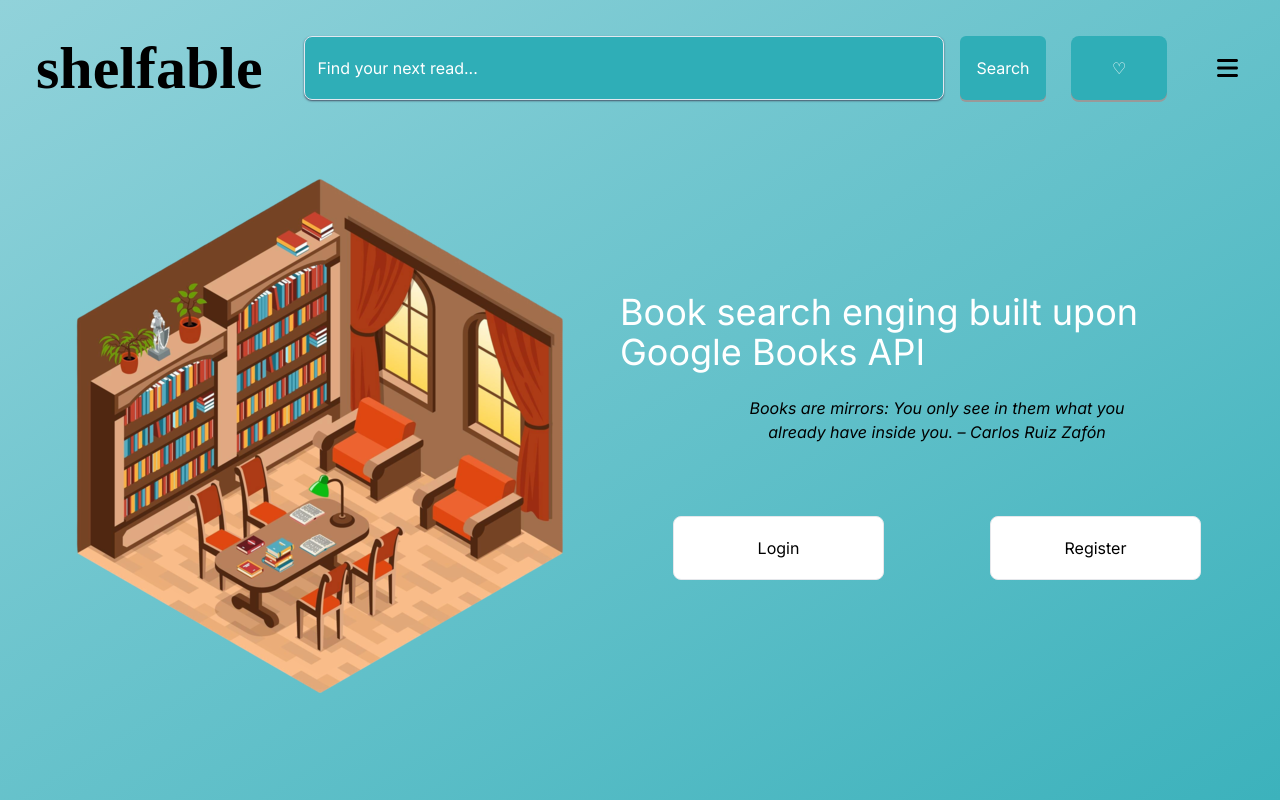
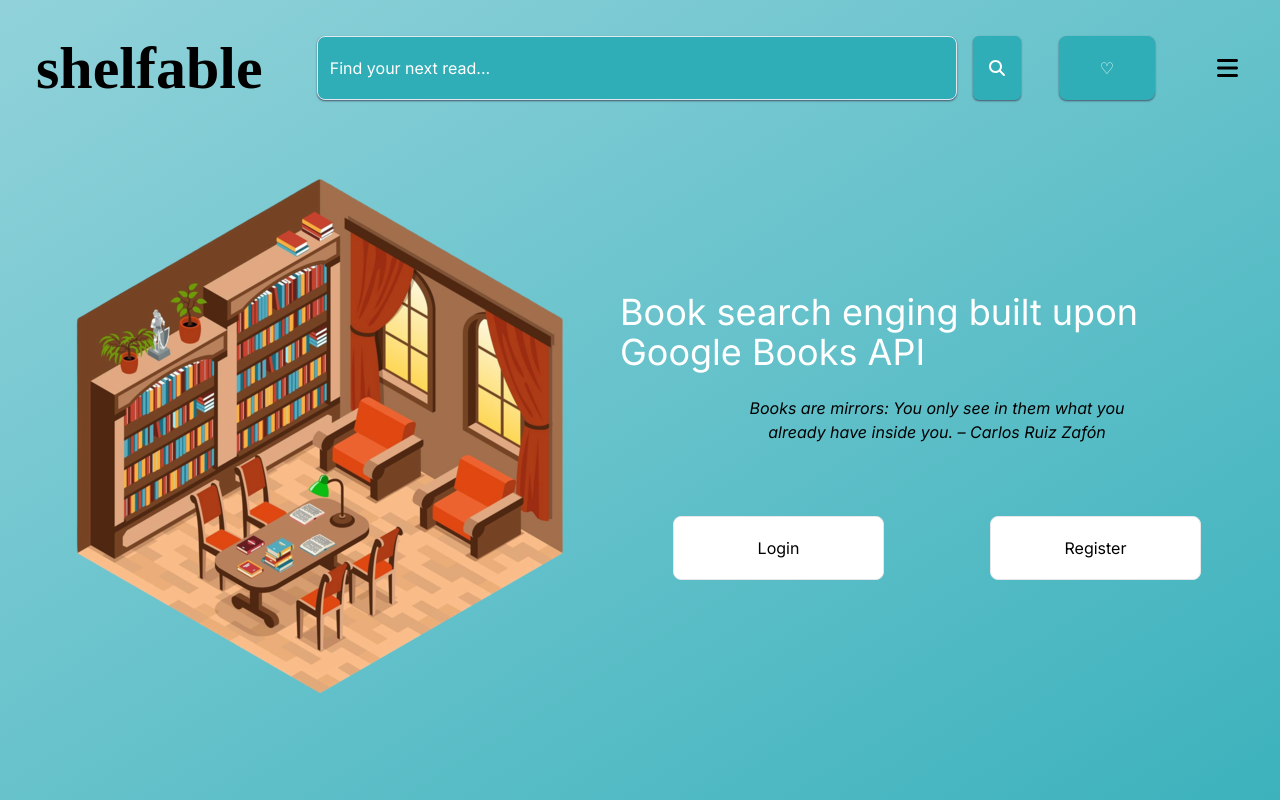
Before and after one commit to Alberto23B/shelfable, a React (Vite) app in the folder client/: page / in a window 1280 px wide. Built offline with nearby package versions, Linux system fonts and the light colour scheme; no server answers; a web font is replaced by a local one.

Commit message:
Change aspect and behavior of showFavorites and search

```diff
--- a/client/src/components/SearchBar.jsx
+++ b/client/src/components/SearchBar.jsx
@@ -3,6 +3,8 @@ import { useState, useRef, useContext } from "react";
 import { extractVolumeInfo } from "../helpers/extractVolumeInfo.jsx";
 import { fetchData } from "../helpers/fetchData.jsx";
 import { ShowElementsDispatchContext } from "../context/ShowElementsContext.jsx";
+import { FontAwesomeIcon } from "@fortawesome/react-fontawesome";
+import { faSearch } from "@fortawesome/free-solid-svg-icons";
 
 SearchBar.propTypes = {
   setData: PropTypes.func,
@@ -76,12 +78,13 @@ export default function SearchBar({ setData, setIsLoading }) {
           placeholder="Find your next read..."
           required
         />
-        <input
-          className="block h-16 px-4 my-2 text-white rounded-md md:ml-4 bg-[#2faeb7] w-fit "
+        <button
+          className="block h-16 px-4 my-2 text-white rounded-md md:ml-4 shadow-sm shadow-slate-600 bg-[#2faeb7] w-fit "
           type="submit"
-          value="Search"
           onClick={handleClick}
-        />
+        >
+          <FontAwesomeIcon icon={faSearch}></FontAwesomeIcon>
+        </button>
       </form>
     </div>
   );
--- a/client/src/components/ShowFavorites.jsx
+++ b/client/src/components/ShowFavorites.jsx
@@ -7,9 +7,9 @@ import {
 export default function ShowFavorites() {
   const showFavoritesClass = {
     active:
-      "w-24 hover:bg-cadet dark:hover:bg-iron text-white press top-[2px] shadow-none rounded-lg bg-[#366b71] h-16 mr-2",
+      "w-24 hover:bg-cadet dark:hover:bg-iron text-white shadow-sm shadow-slate-600 top-[2px] shadow-none rounded-lg bg-[#366b71] h-16 mr-2",
     inactive:
-      "w-24 hover:bg-cadet dark:hover:bg-iron text-white h-16 rounded-lg bg-[#2faeb7] press mr-2",
+      "w-24 hover:bg-cadet dark:hover:bg-iron text-white h-16 shadow-sm shadow-slate-600 rounded-lg bg-[#2faeb7] mr-2",
   };
   const dispatch = useContext(ShowElementsDispatchContext);
   const showElements = useContext(ShowElementsContext);
@@ -25,7 +25,7 @@ export default function ShowFavorites() {
 
   return (
     <button
-      type="button"
+      type="submit"
       className={
         showElements.showFavorites
           ? showFavoritesClass.active
--- a/client/src/index.css
+++ b/client/src/index.css
@@ -19,11 +19,11 @@ html {
     box-shadow: 0 2px #999;
   }
 
-  input[type="submit"]:hover {
+  button[type="submit"]:hover {
     background-color: rgb(42, 48, 54);
   }
 
-  input[type="submit"]:active {
+  button[type="submit"]:active {
     background-color: rgb(42, 48, 54);
     box-shadow: 0 1px rgb(65, 74, 83);
     transform: translateY(2px);
@@ -31,11 +31,6 @@ html {
 }
 
 @layer components {
-  .press {
-    box-shadow: 0 2px #999;
-    position: relative;
-  }
-
   .press:active {
     background-color: rgb(42, 48, 54);
     box-shadow: none;
--- a/client/src/presentational/Results.jsx
+++ b/client/src/presentational/Results.jsx
@@ -24,7 +24,7 @@ export default function Results({ data, isLoading, favorites, setFavorites }) {
   return (
     <>
       <div className="mt-16 md:min-h-[50vh] flex gap-1 flex-row py-4 flex-wrap items-center justify-center bg-white lg:w-[80vw] rounded-lg overflow-auto min-h-[40vh] max-h-[60vh] md:max-h-full display-results dark:bg-cadet">
-        {data.length && <SwitchList />}
+        {data.length !== 0 && <SwitchList />}
         <div className="hidden w-full mb-2 sm:block">
           <ChangePageButton data={data} />
         </div>
```
